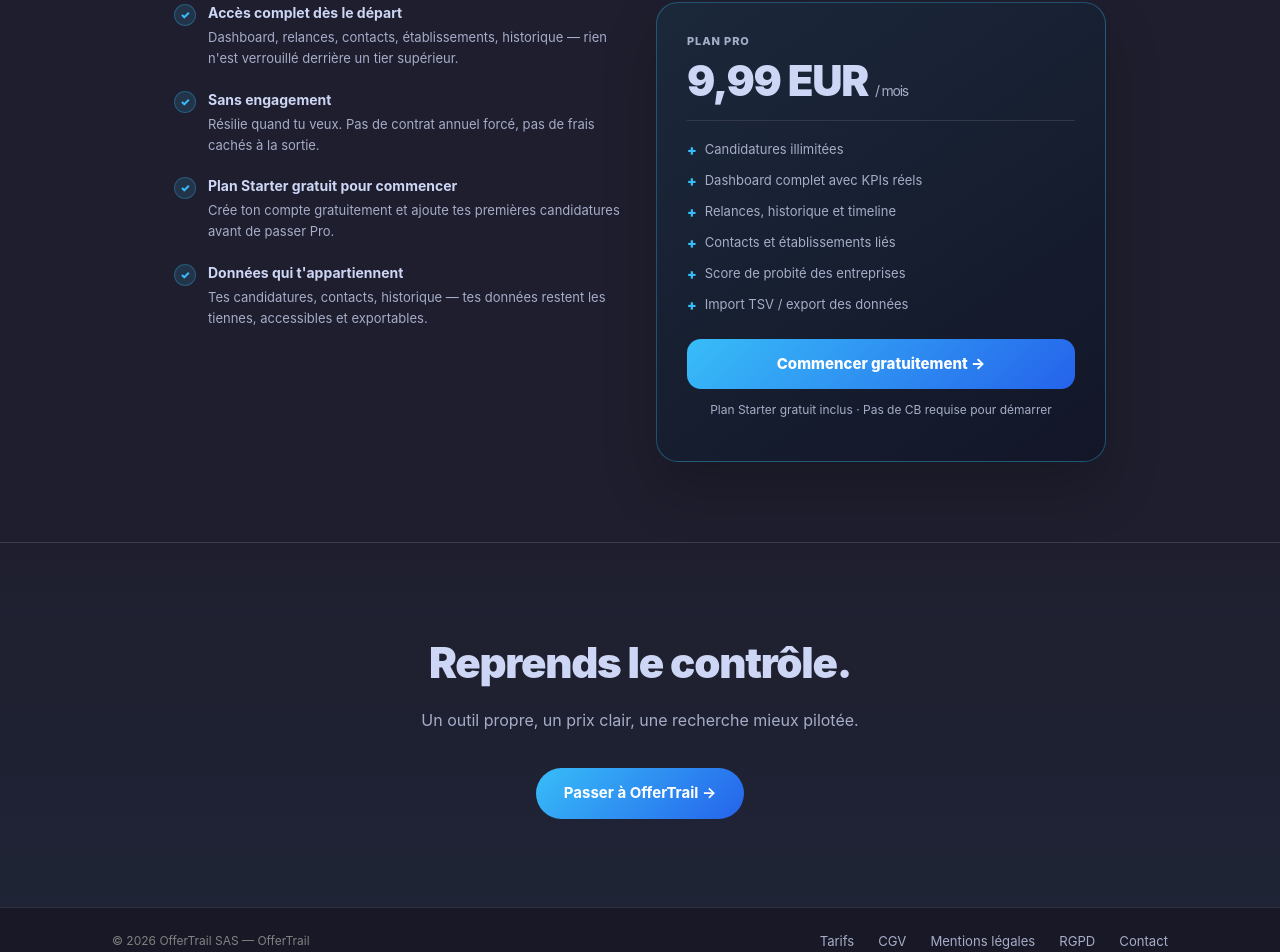
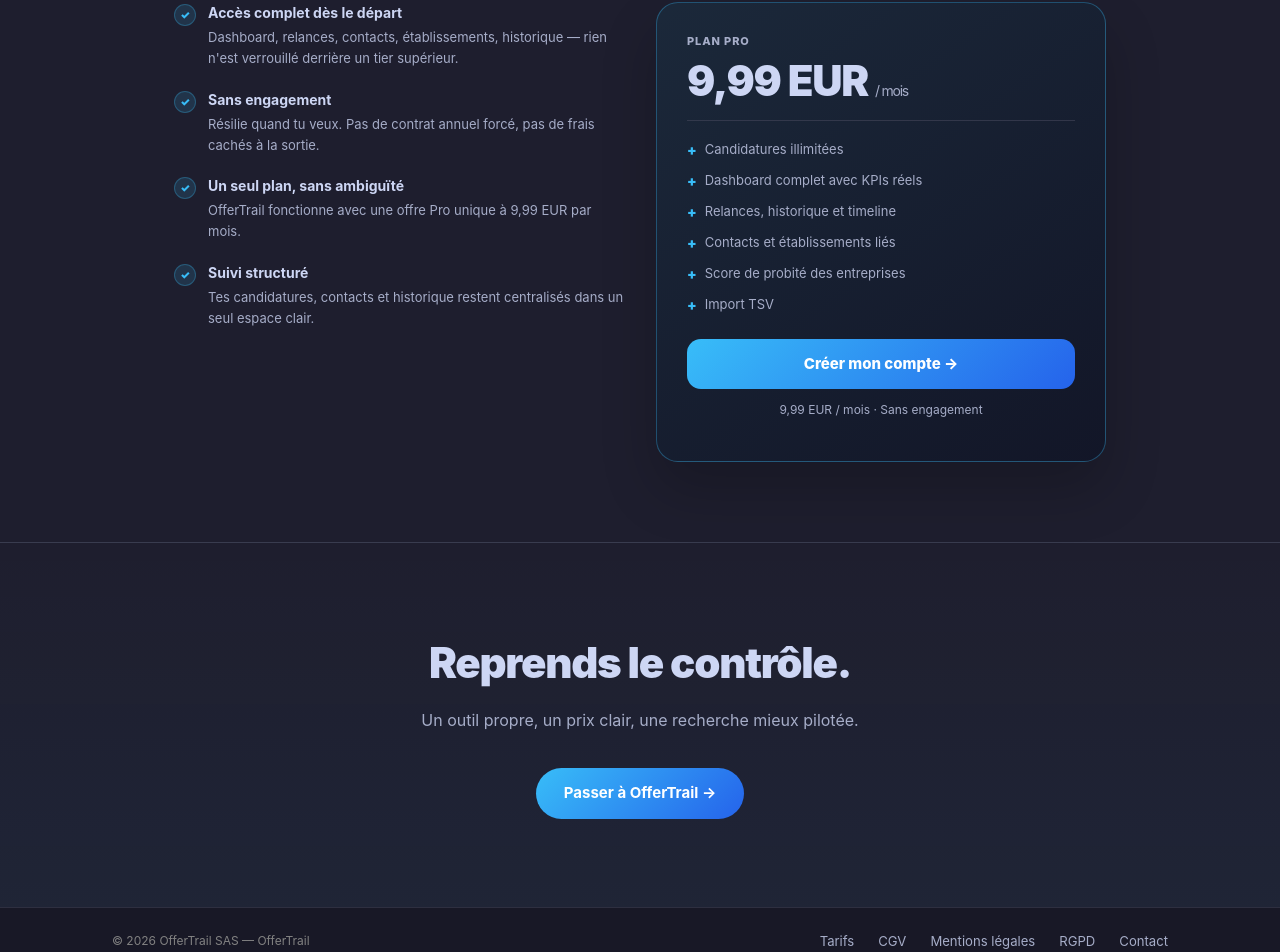
Before and after one commit to darkiron/offertrail, a React (Vite) app in the folder frontend/: page / in a window 1280 px wide. Shown: the part 2075-3027 px from the top of the page. Built offline with nearby package versions, Linux system fonts and the light colour scheme; no server answers.

Commit message:
fix: align pricing copy :)

```diff
--- a/frontend/src/pages/HomePage.tsx
+++ b/frontend/src/pages/HomePage.tsx
@@ -20,8 +20,8 @@
   },
   {
     icon: '📊',
-    title: 'Analytics & exports',
-    desc: 'Visualise ton taux de réponse, tes points de blocage et exporte tout en CSV.',
+    title: 'Analytics',
+    desc: 'Visualise ton taux de réponse, tes points de blocage et tes leviers d’amélioration.',
   },
   {
     icon: '📇',
@@ -39,7 +39,7 @@
   'Candidatures illimitées',
   'Pipeline & statuts complets',
   'Contacts & entreprises',
-  'Analytics & export CSV',
+  'Analytics complets',
   'Relances automatiques',
   'Score de probité',
 ];
--- a/frontend/src/pages/Landing.tsx
+++ b/frontend/src/pages/Landing.tsx
@@ -556,7 +556,7 @@
   'Pipeline & statuts',
   'Contacts & entreprises',
   'Analytics complets',
-  'Export CSV',
+  'Import TSV',
   'Relances',
 ];
 
@@ -663,7 +663,7 @@
             <h2 className="l-ctaBannerTitle">Prêt à reprendre le contrôle ?</h2>
             <p className="l-ctaBannerSub">Rejoignez OfferTrail et donnez une structure à votre recherche d'emploi.</p>
             <Link to="/register" className="l-heroPrimary" style={{ display: 'inline-flex' }}>
-              Créer un compte gratuitement
+              Créer un compte
               <svg width="16" height="16" viewBox="0 0 24 24" fill="none" stroke="currentColor" strokeWidth="2.5" strokeLinecap="round" strokeLinejoin="round">
                 <path d="M5 12h14M12 5l7 7-7 7"/>
               </svg>
--- a/frontend/src/pages/LandingPage.tsx
+++ b/frontend/src/pages/LandingPage.tsx
@@ -136,10 +136,10 @@
           <div className="lp-pricing-grid">
             <div className="lp-pricing-copy">
               {[
-                { title: 'Accès complet dès le départ',    desc: 'Dashboard, relances, contacts, établissements, historique — rien n\'est verrouillé derrière un tier supérieur.' },
-                { title: 'Sans engagement',                desc: 'Résilie quand tu veux. Pas de contrat annuel forcé, pas de frais cachés à la sortie.' },
-                { title: 'Plan Starter gratuit pour commencer', desc: 'Crée ton compte gratuitement et ajoute tes premières candidatures avant de passer Pro.' },
-                { title: 'Données qui t\'appartiennent',   desc: 'Tes candidatures, contacts, historique — tes données restent les tiennes, accessibles et exportables.' },
+                { title: 'Accès complet dès le départ', desc: 'Dashboard, relances, contacts, établissements, historique — rien n\'est verrouillé derrière un tier supérieur.' },
+                { title: 'Sans engagement', desc: 'Résilie quand tu veux. Pas de contrat annuel forcé, pas de frais cachés à la sortie.' },
+                { title: 'Un seul plan, sans ambiguïté', desc: 'OfferTrail fonctionne avec une offre Pro unique à 9,99 EUR par mois.' },
+                { title: 'Suivi structuré', desc: 'Tes candidatures, contacts et historique restent centralisés dans un seul espace clair.' },
               ].map((p) => (
                 <div key={p.title} className="lp-pricing-point">
                   <div className="lp-pricing-check">✓</div>
@@ -161,10 +161,10 @@
                 <li>Relances, historique et timeline</li>
                 <li>Contacts et établissements liés</li>
                 <li>Score de probité des entreprises</li>
-                <li>Import TSV / export des données</li>
+                <li>Import TSV</li>
               </ul>
-              <Link to="/register" className="lp-plan-cta">Commencer gratuitement →</Link>
-              <p className="lp-plan-note">Plan Starter gratuit inclus · Pas de CB requise pour démarrer</p>
+              <Link to="/register" className="lp-plan-cta">Créer mon compte →</Link>
+              <p className="lp-plan-note">9,99 EUR / mois · Sans engagement</p>
             </div>
           </div>
         </div>
--- a/frontend/src/pages/MonCompte.tsx
+++ b/frontend/src/pages/MonCompte.tsx
@@ -115,7 +115,7 @@
                 color={sub?.is_pro ? 'green' : 'gray'}
                 size="lg"
               >
-                {sub?.is_pro ? 'Pro' : 'Gratuit'}
+                {sub?.is_pro ? 'Pro' : 'Accès limité'}
               </Badge>
               <Button variant="ghost" size="small" onClick={() => navigate('/app/pricing')}>
                 {sub?.is_pro ? 'Gérer' : 'Passer en Pro →'}
--- a/frontend/src/pages/Pricing.tsx
+++ b/frontend/src/pages/Pricing.tsx
@@ -69,7 +69,7 @@
           {[
             'Candidatures illimitées',
             'Analytics complets',
-            'Export CSV',
+            'Import TSV',
             'Relances',
             'Score de probité',
           ].map((feature) => (
--- a/frontend/src/pages/TermsPage.tsx
+++ b/frontend/src/pages/TermsPage.tsx
@@ -22,11 +22,11 @@
 
       <div className="legal-section">
         <h2>Article 2 — Description du service</h2>
-        <p>Deux niveaux d'accès sont disponibles :</p>
-        <ul>
-          <li><strong>Plan Starter (gratuit)</strong> — accès limité en nombre de candidatures</li>
-          <li><strong>Plan Pro (9,99 EUR / mois)</strong> — accès complet, candidatures illimitées</li>
-        </ul>
+        <p>
+          OfferTrail est proposé sous la forme d'un abonnement unique
+          <strong> Plan Pro (9,99 EUR / mois)</strong>, donnant accès aux fonctionnalités
+          disponibles du service.
+        </p>
       </div>
 
       <div className="legal-section">
```
Also changed, not shown: 1 other file (tests, documents, lock files or other folders).
